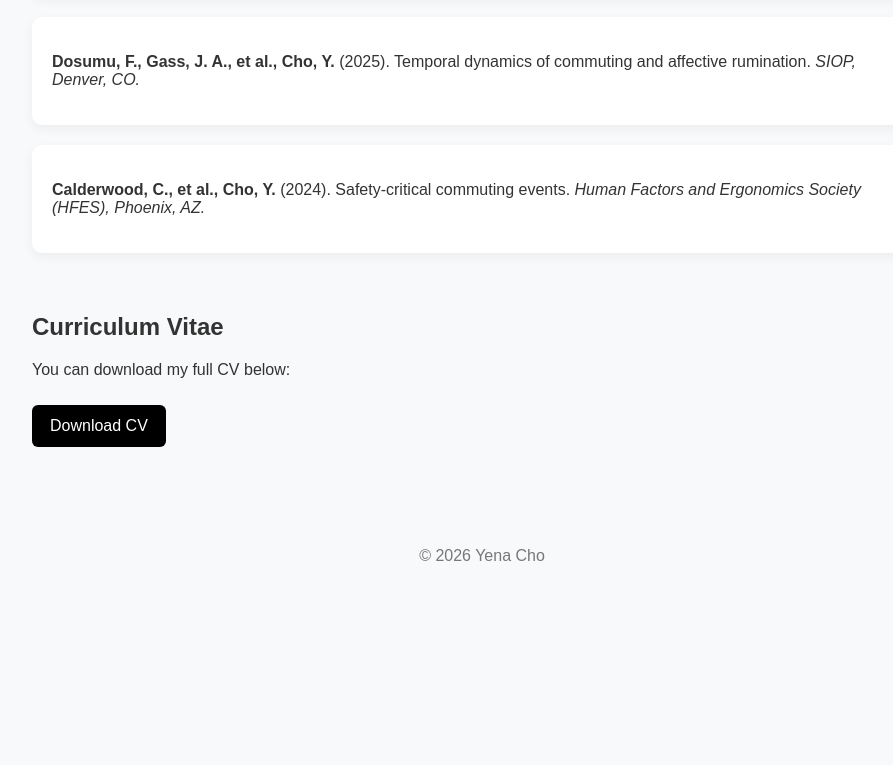
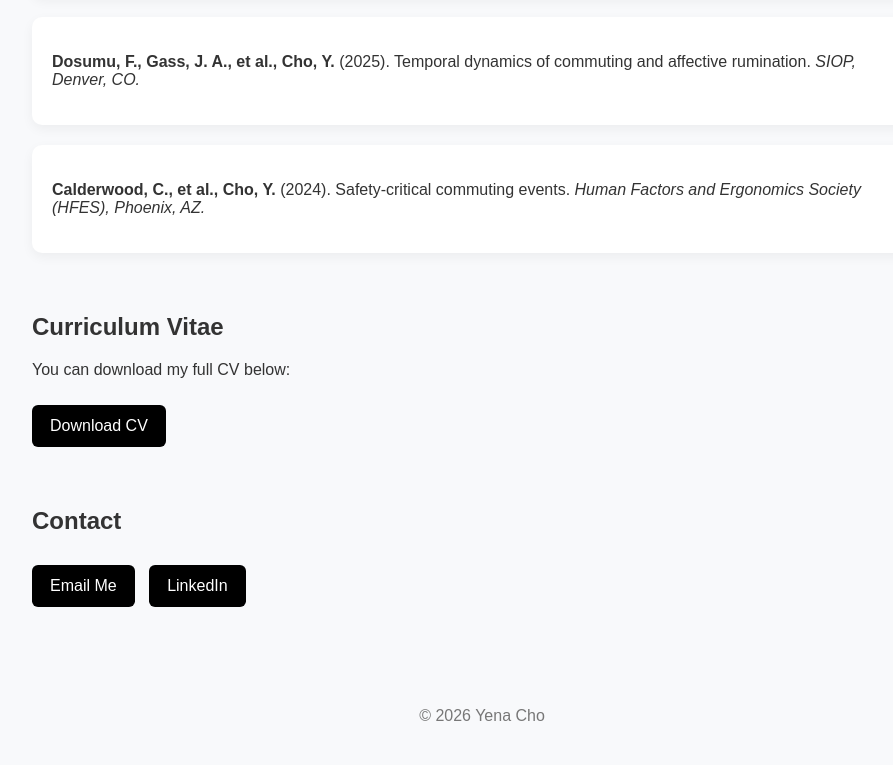
Before and after one commit to yenacho98/yenacho98.github.io, a plain HTML site: page projects.html in a window 1280 px wide. Shown: the part 1177-1942 px from the top of the page, without its empty margins (158-1051 px from the left). Before the commit the page ends 1782 px from the top, so only its background shows below. Drawn offline with Linux system fonts and the light colour scheme.

Commit message:
Update projects.html

```diff
--- a/projects.html
+++ b/projects.html
@@ -70,6 +70,7 @@ footer {
     <div>
         <a href="index.html">Home</a>
         <a href="projects.html">Research</a>
+        <a href="https://www.linkedin.com/in/jyenacho" target="_blank">LinkedIn</a>
     </div>
 </nav>
 
@@ -170,6 +171,18 @@ footer {
 
 </section>
 
+<section class="section">
+    <h2>Contact</h2>
+
+    <a href="mailto:joan.yena.cho@gmail.com" class="cv-button">
+        Email Me
+    </a>
+
+    <a href="https://www.linkedin.com/in/jyenacho" target="_blank" class="cv-button" style="margin-left:10px;">
+        LinkedIn
+    </a>
+</section>
+
 <footer>
     © 2026 Yena Cho
 </footer>
```
